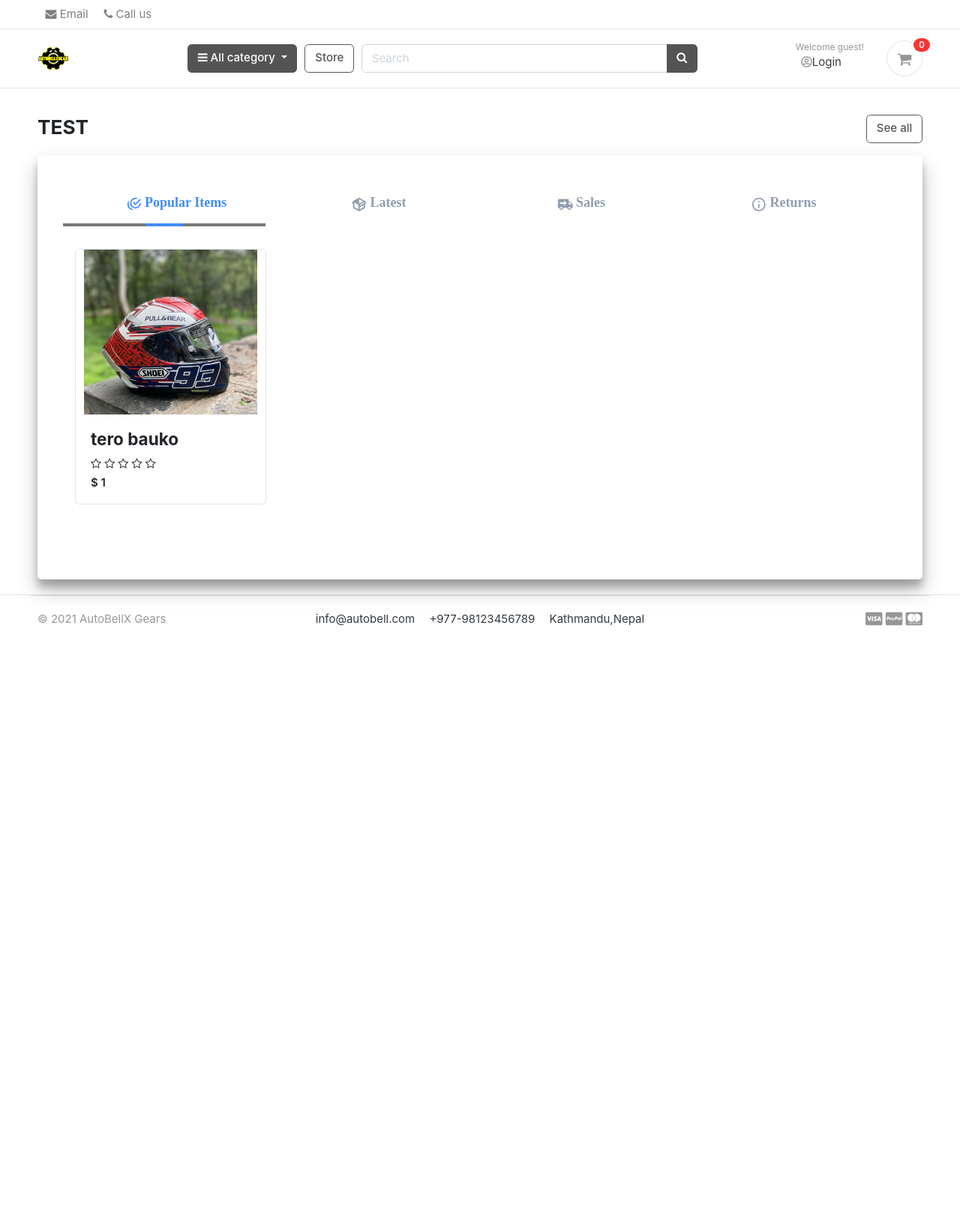
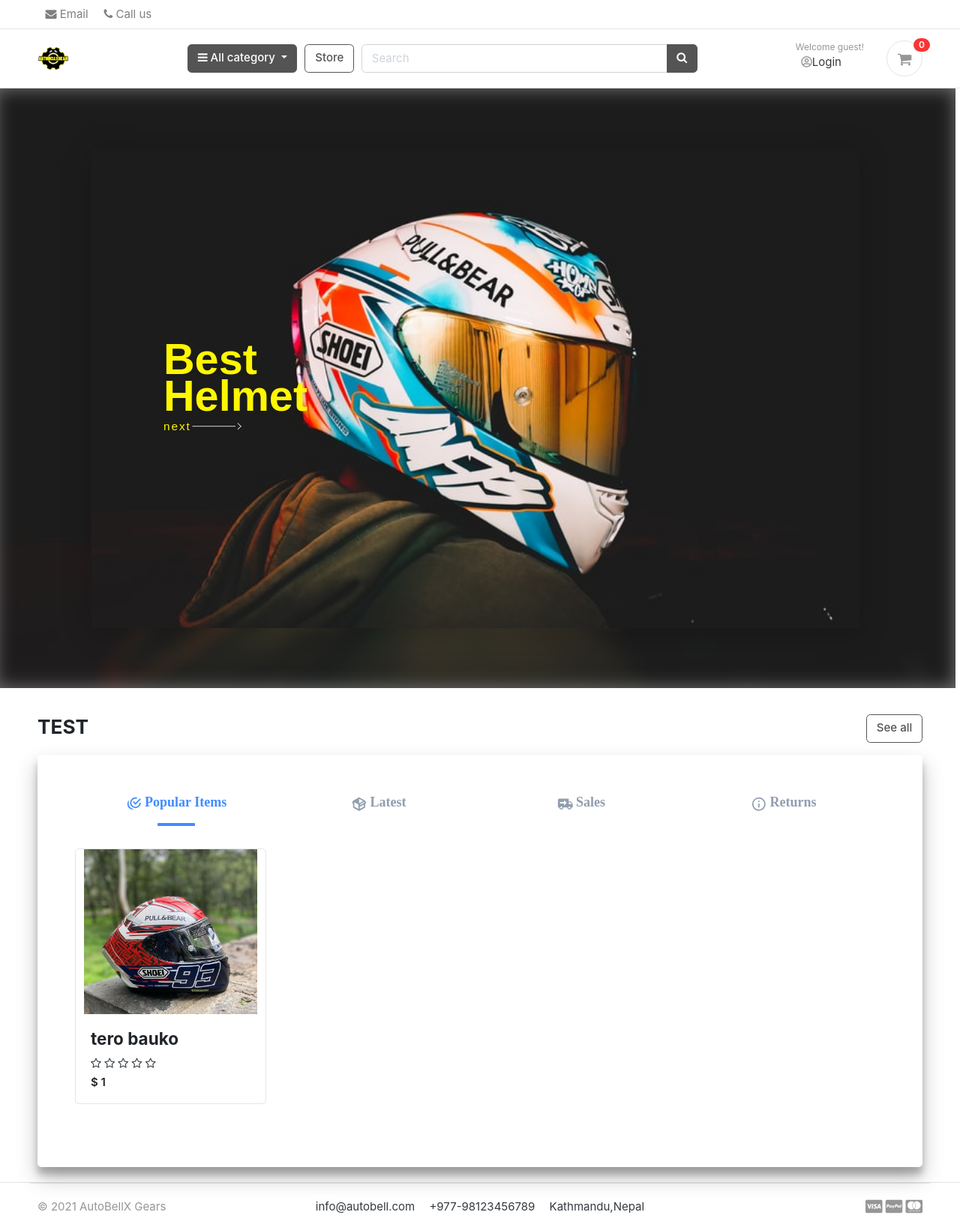
Before and after one commit to shirsak123/AutoBell-XGears, a Django app: page / in a window 1280 px wide. Shown: the whole page at 75% size. Before the commit the page ends 835 px from the top, so only its background shows below. Run offline with Django 3.2, Linux system fonts and the light colour scheme; data comes from the database, SQL or seed files in the repository; data that the repository does not hold is empty; some libraries are stand-ins or nearby versions; some web fonts are replaced.

Commit message:
Balla vayo

```diff
--- a/greatkart/static/css/custom.css
+++ b/greatkart/static/css/custom.css
@@ -70,8 +70,8 @@
   padding: 50px;
   padding-bottom: 80px;
   width: 70%;
-  /* height: 550px; */
-  height: auto;
+  height: 550px;
+  /* height: auto; */
   box-shadow: 0 14px 28px rgba(0, 0, 0, 0.25), 0 10px 10px rgba(0, 0, 0, 0.22);
   border-radius: 5px;
   min-width: 240px;
@@ -136,12 +136,12 @@
 .tabs ul li label:hover svg, .tabs ul li label:focus svg, .tabs ul li label:active svg {
   fill: #bec5cf;
 }
-.tabs .slider {
+.tabs .slidertab {
   position: relative;
   width: 25%;
   transition: all 0.33s cubic-bezier(0.38, 0.8, 0.32, 1.07);
 }
-.tabs .slider .indicator {
+.tabs .slidertab .indicator {
   position: relative;
   width: 50px;
   max-width: 100%;
@@ -193,7 +193,7 @@
     background: rgba(0, 0, 0, 0.08);
   }
 }
-.tabs input[name=tab-control]:nth-of-type(1):checked ~ .slider {
+.tabs input[name=tab-control]:nth-of-type(1):checked ~ .slidertab {
   transform: translateX(0%);
 }
 .tabs input[name=tab-control]:nth-of-type(1):checked ~ .content > section:nth-child(1) {
@@ -211,7 +211,7 @@
     background: rgba(0, 0, 0, 0.08);
   }
 }
-.tabs input[name=tab-control]:nth-of-type(2):checked ~ .slider {
+.tabs input[name=tab-control]:nth-of-type(2):checked ~ .slidertab {
   transform: translateX(100%);
 }
 .tabs input[name=tab-control]:nth-of-type(2):checked ~ .content > section:nth-child(2) {
@@ -229,7 +229,7 @@
     background: rgba(0, 0, 0, 0.08);
   }
 }
-.tabs input[name=tab-control]:nth-of-type(3):checked ~ .slider {
+.tabs input[name=tab-control]:nth-of-type(3):checked ~ .slidertab {
   transform: translateX(200%);
 }
 .tabs input[name=tab-control]:nth-of-type(3):checked ~ .content > section:nth-child(3) {
@@ -247,7 +247,7 @@
     background: rgba(0, 0, 0, 0.08);
   }
 }
-.tabs input[name=tab-control]:nth-of-type(4):checked ~ .slider {
+.tabs input[name=tab-control]:nth-of-type(4):checked ~ .slidertab {
   transform: translateX(300%);
 }
 .tabs input[name=tab-control]:nth-of-type(4):checked ~ .content > section:nth-child(4) {
@@ -292,7 +292,7 @@
   .tabs ul li label span {
     display: none;
   }
-  .tabs .slider {
+  .tabs .slidertab {
     display: none;
   }
   .tabs .content {
@@ -307,6 +307,7 @@
 
 .slider {
   position: relative;
+  height: 100vh;
   width: 100vw;
   background: #777;
   margin-left:-1.1rem ;
@@ -558,8 +559,7 @@
     padding:5px;
 
   }
-  .slider__content h1 {
-    font-size:38px;
+  .slider__content h1 {font-size:38px;
   }
 
 }
--- a/templates/home.html
+++ b/templates/home.html
@@ -53,8 +53,6 @@
 		</div>
 	</div>
 	<div class="slider__indicators"></div>
-	</div>
-	</div>
 
 </div>
 </div> <!-- container //  -->
@@ -88,7 +86,7 @@
 </svg><br><span>Returns</span></label></li>
   </ul>
 
-  <div class="slider"><div class="indicator"></div></div>
+  <div class="slidertab"><div class="indicator"></div></div>
   <div class="content">
     <section>
       <h2>Popular Items</h2>
```
